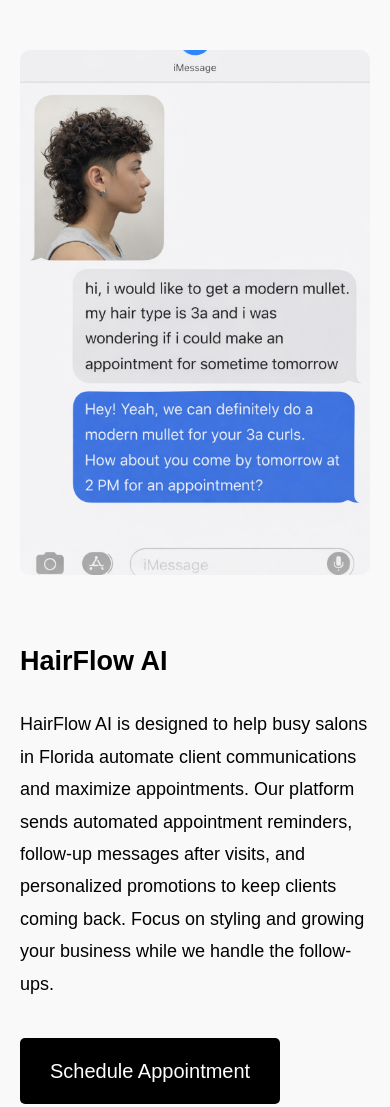
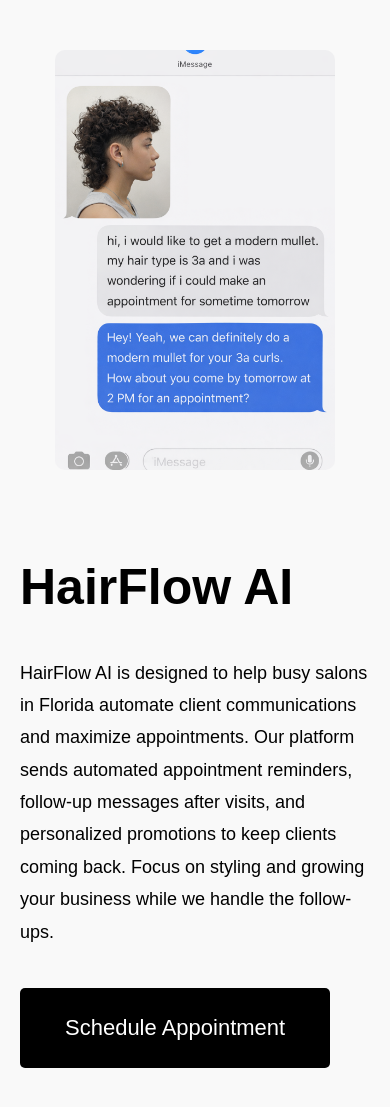
Before and after one commit to Hairflow/hairflow-site, a plain HTML site: page index.html in a window 390 px wide. Shown: the top 1107 px of the page. Drawn offline with Linux system fonts and the light colour scheme.

Commit message:
Update index.html

```diff
--- a/index.html
+++ b/index.html
@@ -32,15 +32,26 @@
             border-radius: 10px;
         }
 
-        /* Top Section - HairFlow AI */
+        /* Header Section */
         .header-section .text {
             text-align: left;
         }
 
+        .header-section h1 {
+            font-size: 50px;
+            color: black;
+            margin-bottom: 25px;
+        }
+
+        .header-section p {
+            margin-bottom: 30px;
+        }
+
+        /* Bigger Schedule Appointment Button */
         .header-section .button {
-            margin-top: 20px;
-            padding: 15px 30px;
-            font-size: 20px;
+            margin-top: 10px;
+            padding: 20px 45px;  /* Bigger padding makes the button larger */
+            font-size: 22px;      /* Bigger text */
             background-color: black;
             color: white;
             border: none;
@@ -87,6 +98,17 @@
         .examples .example img {
             width:100%;
             border-radius:10px;
+        }
+
+        /* Responsive for Mobile */
+        @media (max-width: 900px) {
+            .flex-section {
+                flex-direction: column;
+                gap: 30px;
+            }
+            .flex-section img {
+                width: 80%;
+            }
         }
 
     </style>
```
